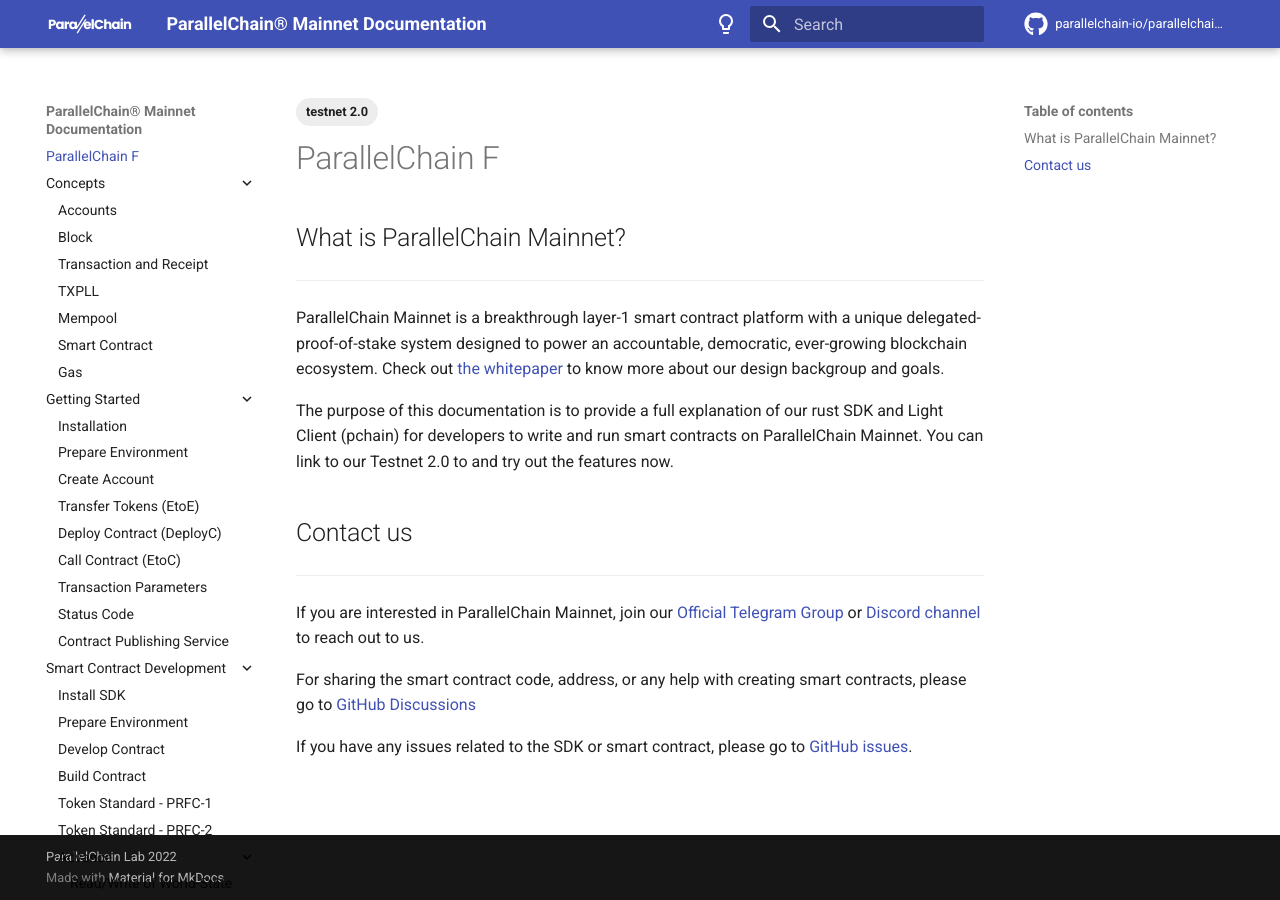
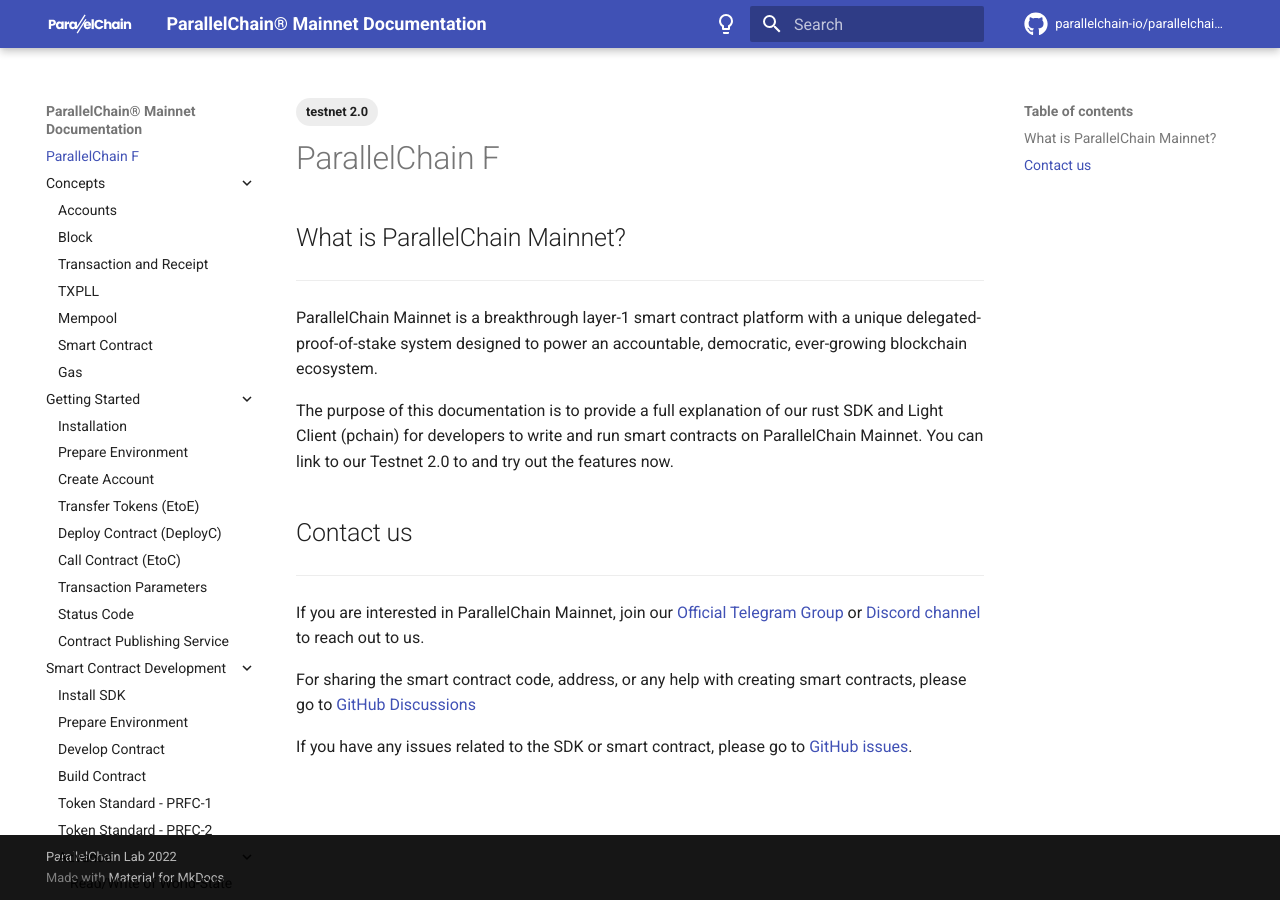
Before and after one commit to parallelchain-io/parallelchain-docs, an MkDocs documentation site: the page built from docs/index.md, in a window 1280 px wide. Built offline with MkDocs 1.6.1 and Material for MkDocs 9.7.7, drawn with Linux system fonts in a browser that asks for light colours; comment, search, counter and statistics services are not loaded.

Commit message:
FIX: Removed links to mainnet whitepaper

```diff
--- a/docs/index.md
+++ b/docs/index.md
@@ -7,7 +7,7 @@
 
 ---
 
-ParallelChain Mainnet is a breakthrough layer-1 smart contract platform with a unique delegated-proof-of-stake system designed to power an accountable, democratic, ever-growing blockchain ecosystem. Check out [the whitepaper](https://www.parallelchain.io/parallelchain/mainnet) to know more about our design backgroup and goals.
+ParallelChain Mainnet is a breakthrough layer-1 smart contract platform with a unique delegated-proof-of-stake system designed to power an accountable, democratic, ever-growing blockchain ecosystem.
 
 The purpose of this documentation is to provide a full explanation of our rust SDK and Light Client (pchain) for developers to write and run smart contracts on ParallelChain Mainnet. You can link to our Testnet 2.0 to and try out the features now.
 
```
